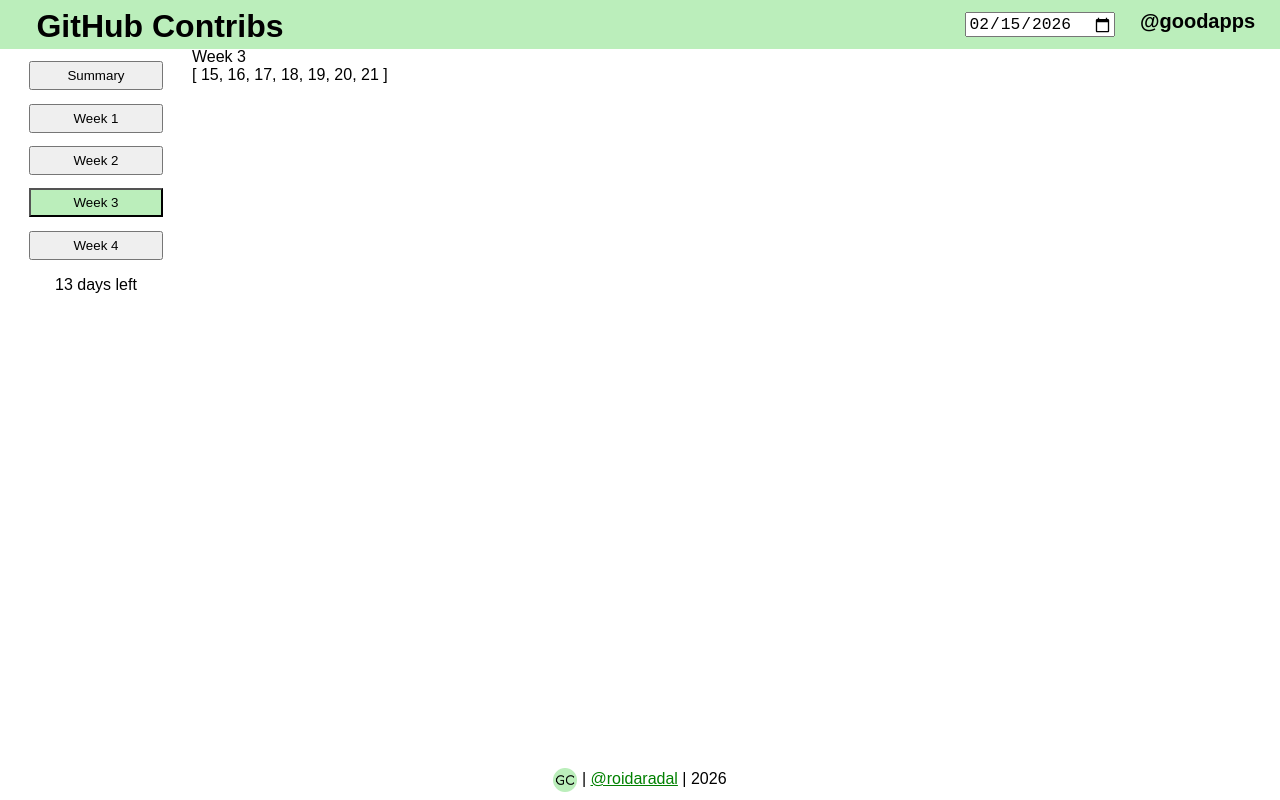
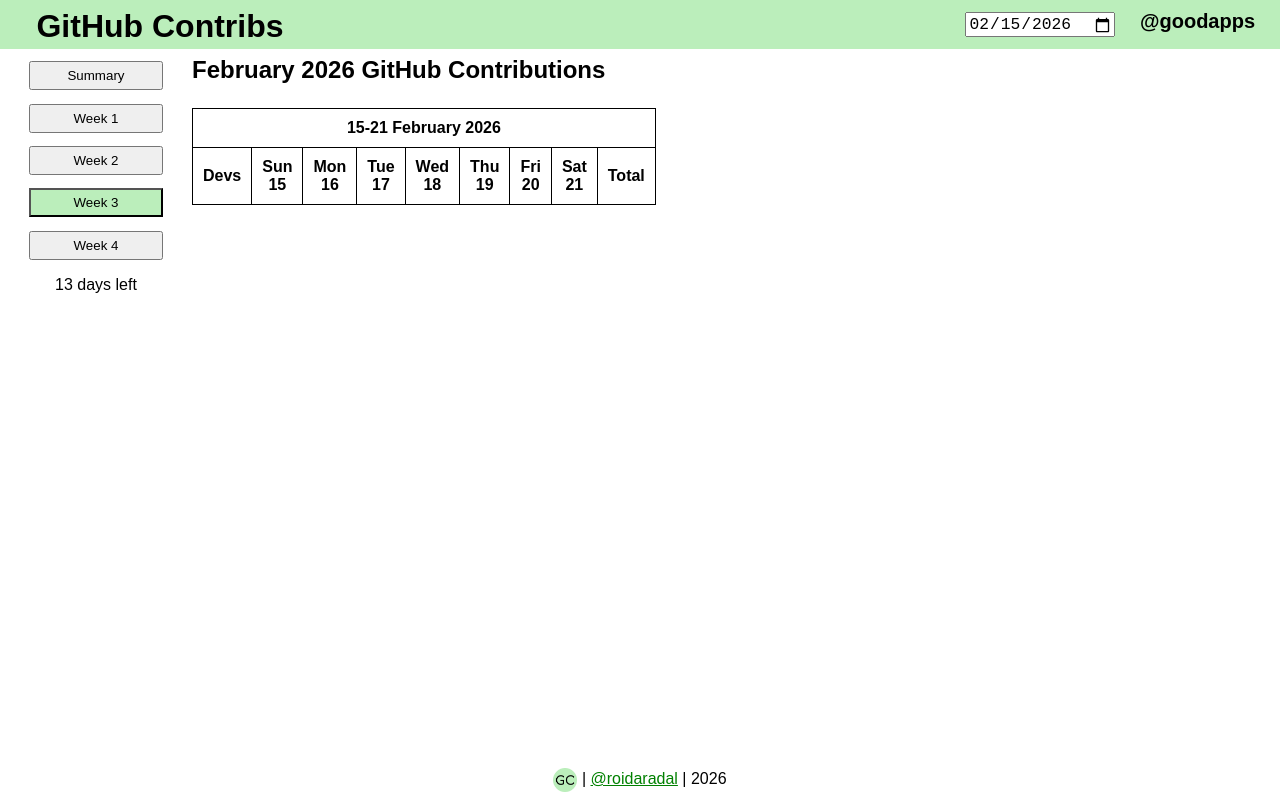
Before and after one commit to roidaradal/contribs-app, a Vue app: page / in a window 1280 px wide. Built offline with nearby package versions, Linux system fonts and the light colour scheme; no server answers.

Commit message:
Weekly calendar header

```diff
--- a/src/assets/main.css
+++ b/src/assets/main.css
@@ -13,3 +13,15 @@
 .hidden {
     display: none !important;
 }
+
+table {
+    border-collapse: collapse;
+    border-top: 1px solid black;
+    border-left: 1px solid black;
+}
+
+th, td {
+    border-bottom: 1px solid black;
+    border-right: 1px solid black;
+    padding: 10px;
+}
--- a/src/components/Contribs.vue
+++ b/src/components/Contribs.vue
@@ -28,6 +28,7 @@
         <Sidebar />
     </div>
     <div id="content-box">
+        <h2>{{ store.inputMonthString }} GitHub Contributions</h2>
         <div
             :class="{ hidden : store.currentTab != 'summary' }"
         >
@@ -54,8 +55,15 @@
     #sidebar-box {
         width: 12em;
     }
+    #content-box {
+        padding-top: 0.5em;
+    }
     #devs-input {
         position: absolute;
         top: 3em; right: 0;
     }
+    h2 {
+        font-size: 1.5em;
+        margin-bottom: 1em;
+    }
 </style>
--- a/src/components/WeekPage.vue
+++ b/src/components/WeekPage.vue
@@ -1,5 +1,6 @@
 <script setup lang="ts">
 import { useGlobalStore } from '@/stores/store';
+import { computed } from 'vue';
 
 const props = defineProps({
     week: {
@@ -8,11 +9,34 @@
     }
 });
 const store = useGlobalStore();
+const dayNames: string[] = ['Sun', 'Mon', 'Tue', 'Wed', 'Thu', 'Fri', 'Sat'];
+let days = computed(() => store.monthWeeks[props.week] || []);
+let validDays = computed(() => days.value.filter(day => day > 0));
+let firstDay = computed(() => (validDays.value[0] || 0).toString());
+let lastDay = computed(() => (validDays.value[validDays.value.length-1] || 0).toString());
+const dayAtIndex = (index: number): string => {
+    let day = days.value[index] || 0;
+    if(day == 0) return '&nbsp;'
+    return day.toString().padStart(2, '0');
+};
 </script>
 
 <template>
-    Week {{ props.week }}
-    <p v-if="store.monthWeeks[props.week] !== undefined">
-        {{ store.monthWeeks[props.week] }}
-    </p>
+    <table>
+        <thead>
+            <tr>
+                <th colspan="10">{{ firstDay.padStart(2, '0') }}-{{ lastDay.padStart(2, '0') }} {{ store.inputMonthString }}</th>
+            </tr>
+            <tr>
+                <th>Devs</th>
+                <th
+                    v-for="(dayName, index) in dayNames"
+                >
+                    {{ dayName }} <br/>
+                    <span v-html="dayAtIndex(index)"></span>
+                </th>
+                <th colspan="2">Total</th>
+            </tr>
+        </thead>
+    </table>
 </template>
--- a/src/stores/store.ts
+++ b/src/stores/store.ts
@@ -7,6 +7,12 @@
     // Date info
     const inputDate: Ref<string> = ref(new Date().toISOString().slice(0, 10)); // YYYY-MM-DD has 10 characters
     const inputMonth: ComputedRef<string> = computed(() => inputDate.value.slice(0, 7)); // YYYY-MM has 7 chars
+    const inputMonthString: ComputedRef<string> = computed(() => {
+        const d = new Date(`${inputMonth.value}-01`);
+        const monthName = d.toLocaleString('default', {month: 'long'});
+        const year = d.getFullYear();
+        return `${monthName} ${year}`;
+    });
     const monthWeeks: ComputedRef<number[][]> = computed(() => {
         const [yearPart, monthPart] = inputMonth.value.split('-');
         if(yearPart === undefined || monthPart === undefined) return [];
@@ -87,7 +93,7 @@
     });
 
     return {
-        inputDate, inputMonth, monthWeeks, weeks,
+        inputDate, inputMonth, inputMonthString, monthWeeks, weeks,
         isCurrentMonth, daysLeft, currentTab, resetCurrentTab,
         devs, devsList, devsURL,
     }
```
